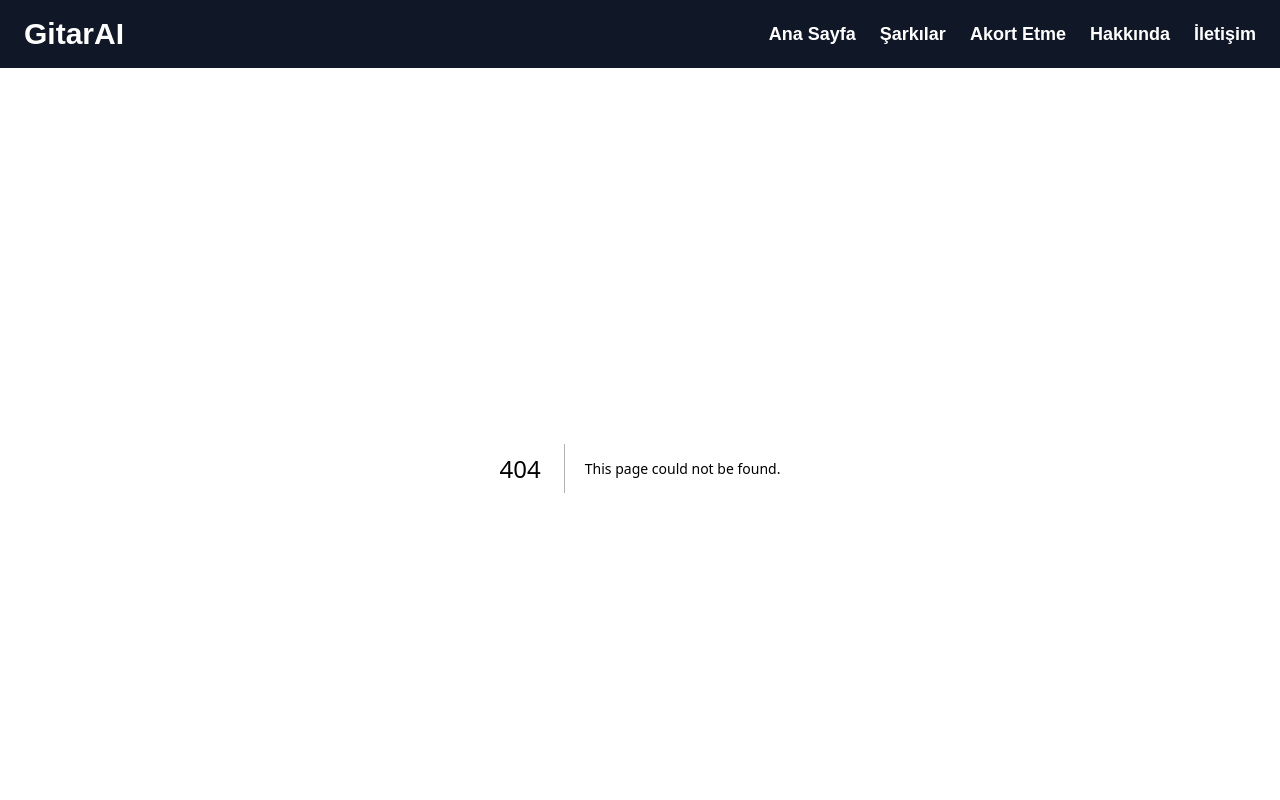
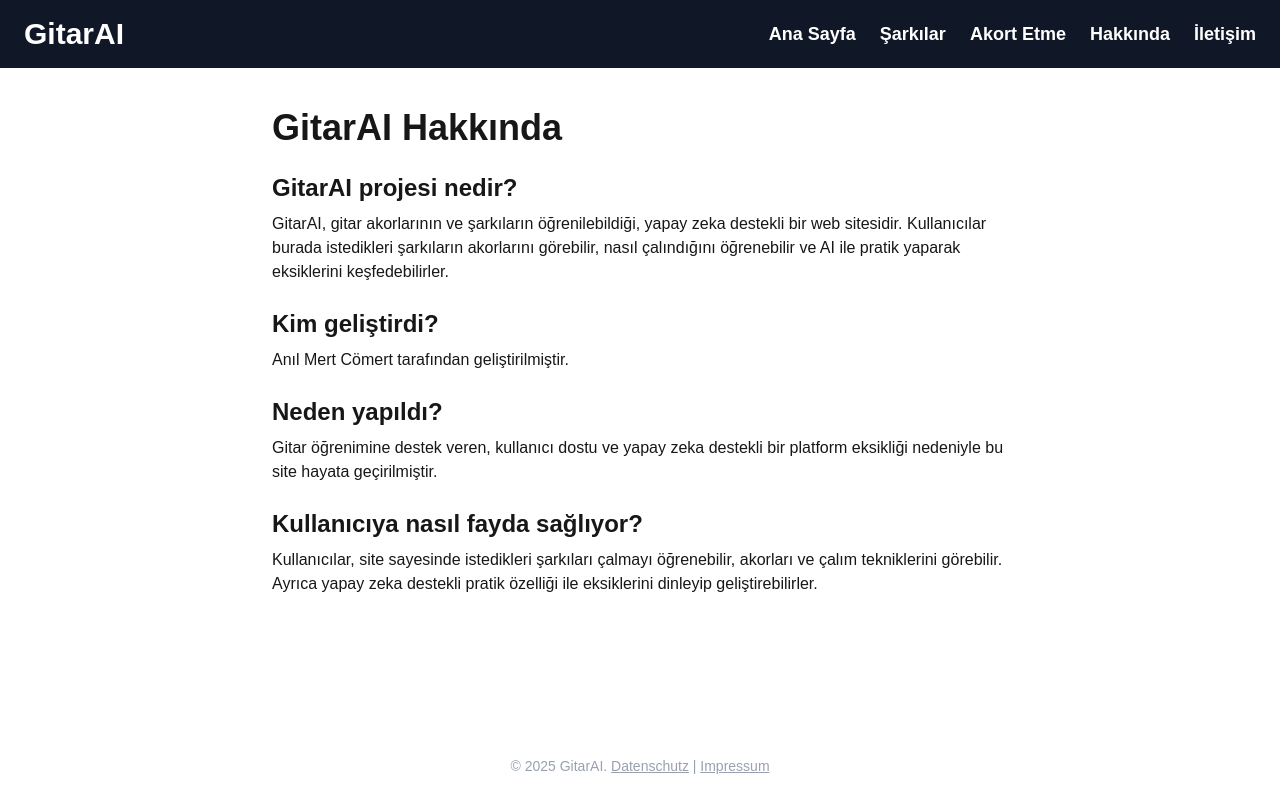
Before and after one commit to anlcmrt/GitarAI, a Next.js app: page /about in a window 1280 px wide. Before the commit this address had no page. Shown: the top 800 px of the page. Built offline with nearby package versions, Linux system fonts and the light colour scheme.

Commit message:
Add About page

```diff
--- /dev/null
+++ b/src/app/about/page.tsx
@@ -0,0 +1,38 @@
+export default function AboutPage() {
+  return (
+    <div className="max-w-3xl mx-auto px-4 py-10">
+      <h1 className="text-4xl font-bold mb-6">GitarAI Hakkında</h1>
+
+      <section className="mb-6">
+        <h2 className="text-2xl font-semibold mb-2">GitarAI projesi nedir?</h2>
+        <p>
+          GitarAI, gitar akorlarının ve şarkıların öğrenilebildiği, yapay zeka destekli
+          bir web sitesidir. Kullanıcılar burada istedikleri şarkıların akorlarını görebilir,
+          nasıl çalındığını öğrenebilir ve AI ile pratik yaparak eksiklerini keşfedebilirler.
+        </p>
+      </section>
+
+      <section className="mb-6">
+        <h2 className="text-2xl font-semibold mb-2">Kim geliştirdi?</h2>
+        <p>Anıl Mert Cömert tarafından geliştirilmiştir.</p>
+      </section>
+
+      <section className="mb-6">
+        <h2 className="text-2xl font-semibold mb-2">Neden yapıldı?</h2>
+        <p>
+          Gitar öğrenimine destek veren, kullanıcı dostu ve yapay zeka destekli
+          bir platform eksikliği nedeniyle bu site hayata geçirilmiştir.
+        </p>
+      </section>
+
+      <section>
+        <h2 className="text-2xl font-semibold mb-2">Kullanıcıya nasıl fayda sağlıyor?</h2>
+        <p>
+          Kullanıcılar, site sayesinde istedikleri şarkıları çalmayı öğrenebilir,
+          akorları ve çalım tekniklerini görebilir. Ayrıca yapay zeka destekli pratik
+          özelliği ile eksiklerini dinleyip geliştirebilirler.
+        </p>
+      </section>
+    </div>
+  );
+}
```
